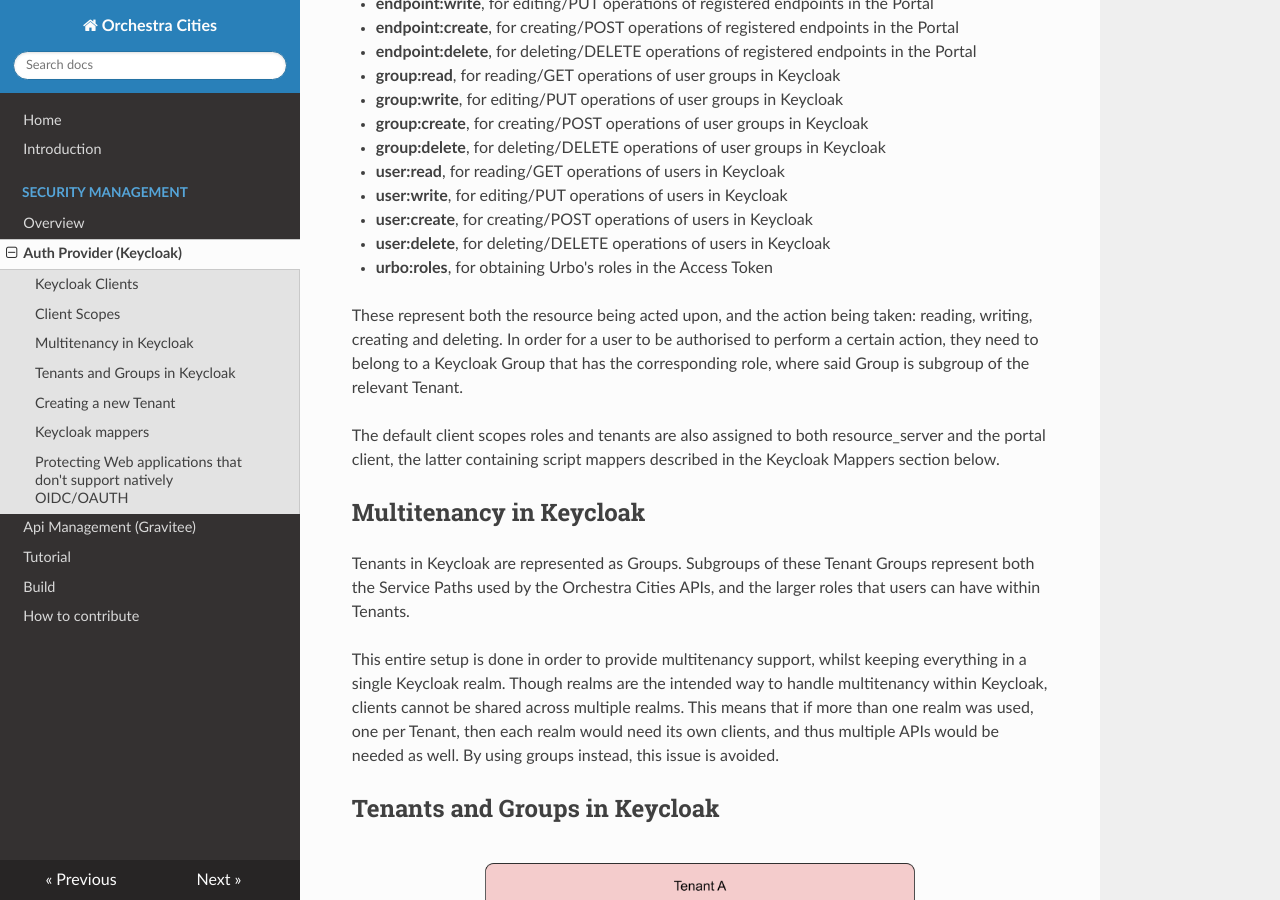
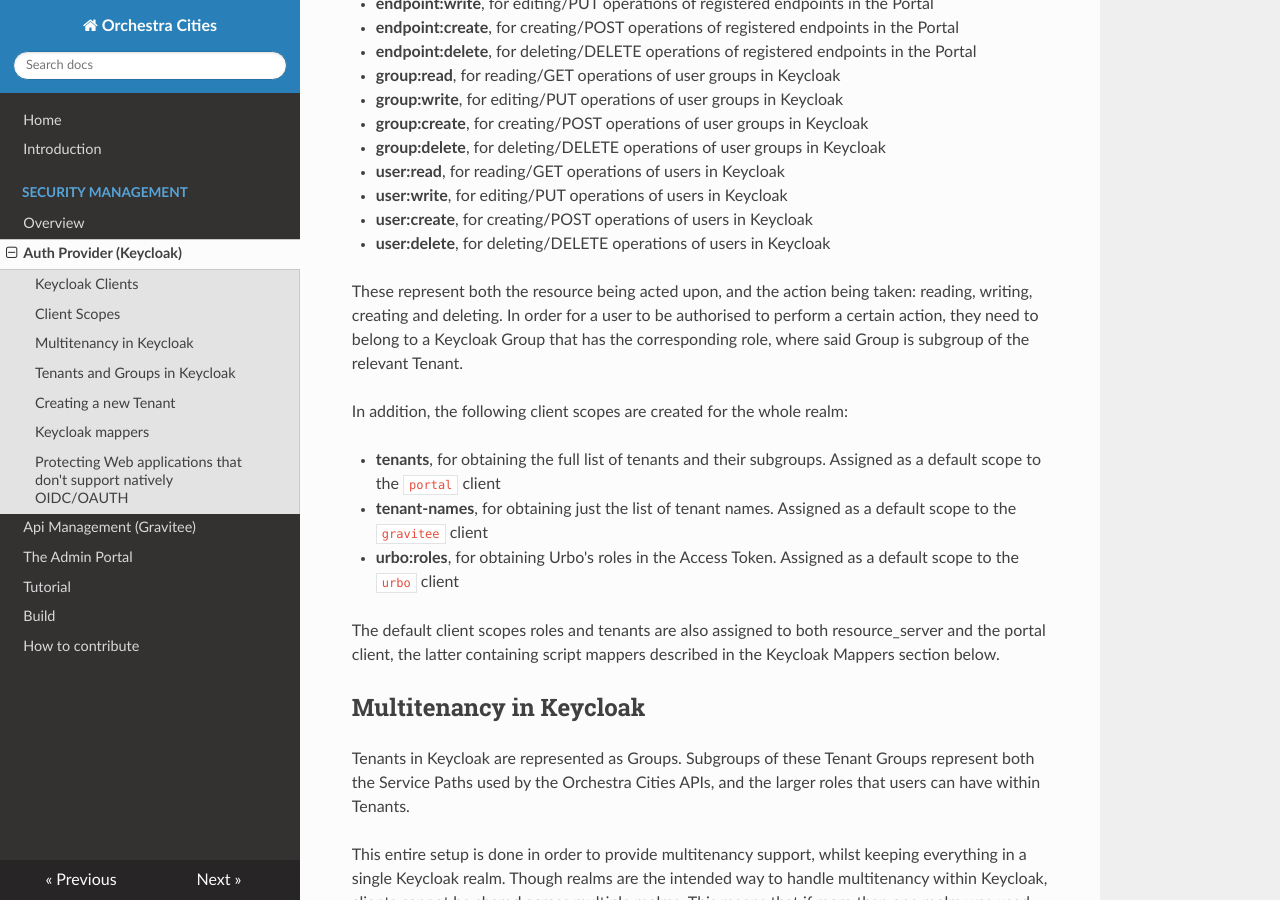
Before and after one commit to orchestracities/documentation, an MkDocs documentation site: the page built from docs/keycloak.md, in a window 1280 px wide and 900 px high, scrolled down 2384 px. Built offline with MkDocs 1.6.1, drawn with Linux system fonts in a browser that asks for light colours; nearby versions of some CDN libraries.

Commit message:
Further fixes, portal config doc

```diff
--- a/docs/keycloak.md
+++ b/docs/keycloak.md
@@ -80,12 +80,20 @@
 - **user:write**, for editing/PUT operations of users in Keycloak
 - **user:create**, for creating/POST operations of users in Keycloak
 - **user:delete**, for deleting/DELETE operations of users in Keycloak
-- **urbo:roles**, for obtaining Urbo's roles in the Access Token
 
 These represent both the resource being acted upon, and the action being
 taken: reading, writing, creating and deleting. In order for a user to be authorised
 to perform a certain action, they need to belong to a Keycloak Group that has the
 corresponding role, where said Group is subgroup of the relevant Tenant.
+
+In addition, the following client scopes are created for the whole realm:
+
+- **tenants**, for obtaining the full list of tenants and their subgroups. Assigned
+  as a default scope to the `portal` client
+- **tenant-names**, for obtaining just the list of tenant names. Assigned
+  as a default scope to the `gravitee` client
+- **urbo:roles**, for obtaining Urbo's roles in the Access Token. Assigned
+  as a default scope to the `urbo` client
 
 The default client scopes roles and tenants are also assigned to both resource_server
 and the portal client, the latter containing script mappers described in the
--- a/mkdocs.yml
+++ b/mkdocs.yml
@@ -13,6 +13,7 @@
       - 'Overview': 'security.md'
       - 'Auth Provider (Keycloak)': 'keycloak.md'
       - 'Api Management (Gravitee)': 'gravitee.md'
+      - 'The Admin Portal': 'portal.md'
     - 'Tutorial': 'tutorial.md'
     - 'Build': 'build.md'
     - 'How to contribute': 'contribute.md'
```
Also changed, not shown: docs/portal.md (added, +26 -0 lines).
